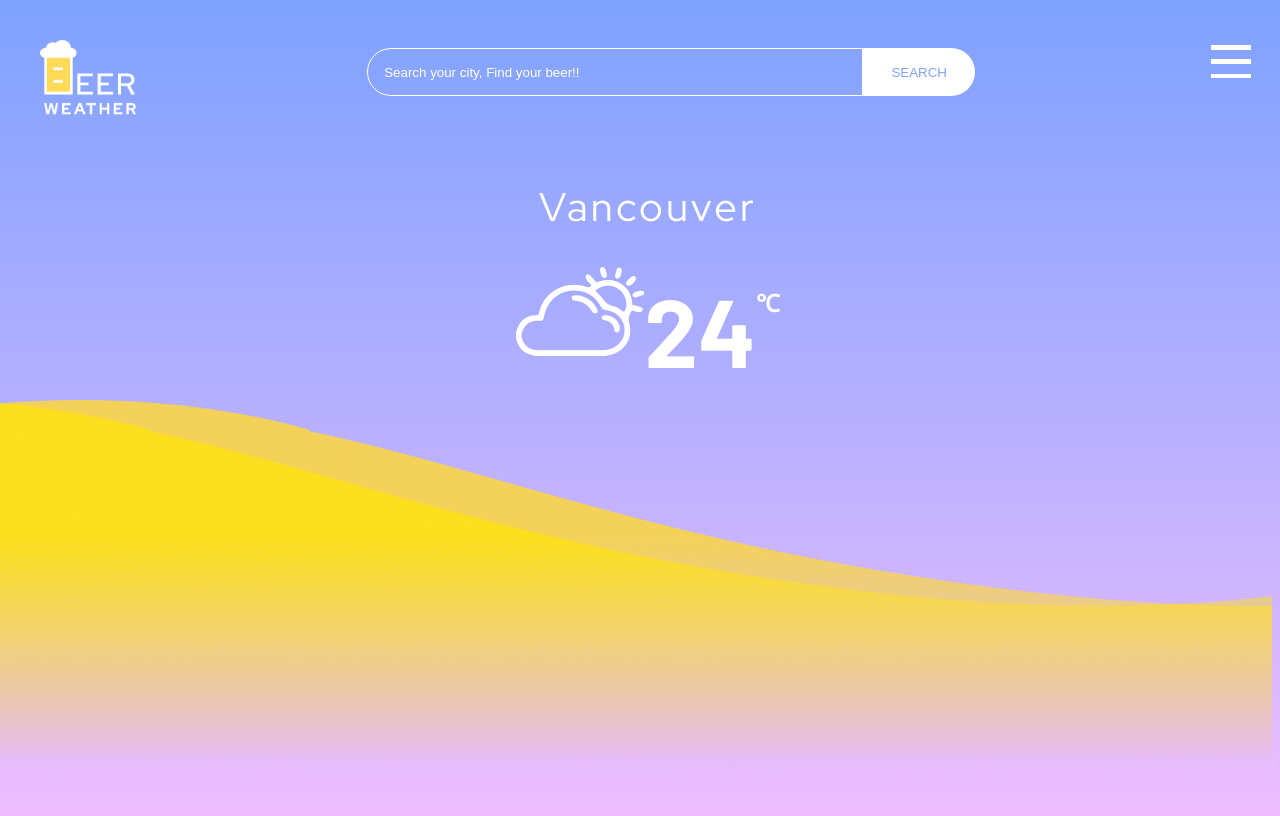
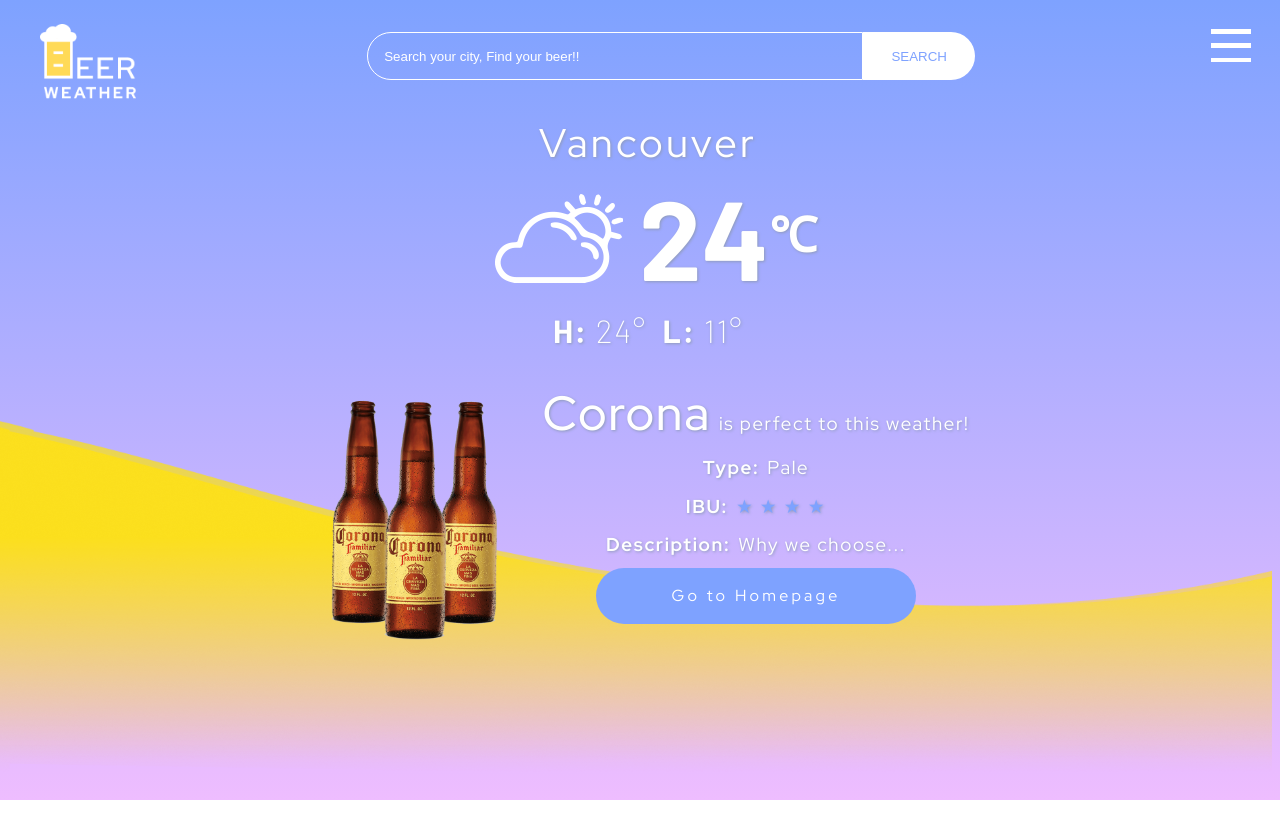
Before and after one commit to kojiokajima/beer-weather, a React (Create React App) app: page / in a window 1280 px wide. Built offline with nearby package versions, Linux system fonts and the light colour scheme.

Commit message:
added beer part scss

```diff
--- a/src/Inae.js
+++ b/src/Inae.js
@@ -1,6 +1,7 @@
 import './sass/main.scss';
 import Logo from './sass/img/fake_logo.png';
 import icon from './sass/img/icon.png';
+import Beer from './sass/img/coronas.png';
 
 function Inae() {
   return (
@@ -26,6 +27,37 @@
                 <h1 className="temp-large">24</h1>
                 <h2 className="temp-c-small">℃</h2>
             </div>
+            <div className="temp-high-low">
+                <h3><b>H:</b> 24°</h3>
+                <h3><b>L:</b> 11°</h3>
+            </div>
+        </div>
+        <div className="beer-info">
+            <img src={Beer} className="beer-img" />
+            <div className="beer-text">
+                <div className="beer-title">
+                    <h2 className="beer-name">Corona</h2>
+                    <h3 className="beer-name2"> is perfect to this weather!</h3>
+                </div>
+                <div className="beer-contents">
+                    <div className="beer-describe">
+                        <h3 className="question">Type: </h3>
+                        <h3 className="answer">Pale</h3>
+                    </div>
+                    <div className="beer-describe">
+                        <h3 className="question">IBU: </h3>
+                        <h3 className="answer star">★ ★ ★ ★ </h3>
+                    </div>
+                    <div className="beer-describe">
+                        <h3 className="question">Description: </h3>
+                        <h3 className="answer">Why we choose...</h3>
+                    </div>
+
+                <button className="btn-link">Go to Homepage</button>
+                </div>
+
+            </div>
+
         </div>
         <div className="beer-wave-all">
             <div className="beer-waves">
--- a/src/sass/main.scss
+++ b/src/sass/main.scss
@@ -3,17 +3,23 @@
 
 body{
     @include background-color;
+    background-repeat: no-repeat;
+    background-attachment: fixed;
     font-family: $text-font;
+}
 
-}
+
 
 .nav-bar{
     padding: 2rem;
     @include row;
     justify-content: space-between;
+    margin-bottom: -3rem;
+    margin-top: -1rem;
     .nav-logo{
         width: 6rem;
         height: auto;
+
     }
 
     .search{
@@ -40,7 +46,7 @@
             background-color: $color-white;
             outline: none;
             &:hover{
-                color: $color-primary-violet;
+                color: $color-primary-blue-dark;
             }
         }
 
@@ -76,7 +82,7 @@
         background-image: url("./img/beer-wave-y3.png");
         background-size: cover;
         @include wave;
-        z-index: -1;
+        z-index: -2;
 
 
     }
@@ -91,6 +97,8 @@
         background-image: url("./img/beer-wave-y4.png");
         background-size: cover;
         @include wave1;
+        z-index: -1;
+
 
     }
 
@@ -100,22 +108,112 @@
     @include column;
     align-items: center;
     color: $color-white;
+    text-shadow: 1px 1px 3px $color-primary-blue-shadow;
+
     .temp-main-cityname{
         font-weight: 400;
         letter-spacing: 0.2rem;
         font-size: 2.5rem;
+        margin-bottom: -0.5rem;
     }
     .temp-main-large{
         @include row;
         justify-content: center;
+        margin-bottom: -0.5rem;
         .temp-icon-large{
-            width: 100%;
-            height: 100%;
+            width: 70%;
+            height: 70%;
+            padding: 2rem 1rem 1rem 1rem;
         }
         .temp-large{
             font-family: $number-font;
-            font-size: 6rem;
+            font-size: 7rem;
             line-height: 0rem;
+        }
+
+        .temp-c-small{
+            font-size: 3rem;
+
+        }
+    }
+
+    .temp-high-low{
+        @include row;
+        font-family: $number-font;
+        letter-spacing: 0.1rem;
+        h3{
+            font-size: 2rem;
+            font-weight: 200;
+            margin: 0.5rem;
         }
     }
 }
+
+.beer-info{
+    @include row;
+    justify-content: center;
+    color: $color-white;
+    text-shadow: 1px 1px 3px $color-primary-blue-shadow;
+    letter-spacing: 0.1rem;
+    padding: 2rem;
+
+    img{
+        width: 11rem;
+        height: 100%;
+        padding-right: 2.5rem;
+    }
+
+    .beer-text{
+        @include column;
+        margin-top: -3rem;
+        .beer-title{
+            @include row;
+            align-items: baseline;
+            text-align: center;
+            margin-bottom: -3rem;
+            h2{
+                font-size: 3rem;
+                font-weight: 500;
+            }
+            h3{
+                padding-left: 0.5rem;
+                font-weight: 200;
+            }
+        }
+        .beer-contents{
+            @include column;
+            align-items: center;
+            letter-spacing: 0.1rem;
+            .beer-describe{
+                @include row;
+                font-size: 1rem;
+                margin-bottom: -1.5rem;
+                .answer{
+                    font-weight: 200;
+                    padding-left: 0.5rem;
+                }
+                .star{
+                    color: $color-primary-blue;
+                }
+            }
+        }
+
+        .btn-link{
+            width: 20rem;
+            height: 3.5rem;
+            outline: none;
+            border: 0;
+            border-radius: 5rem;
+            color: $color-white;
+            font-family: $text-font;
+            font-size: 1rem;
+            font-weight: 400;
+            letter-spacing: 0.2rem;
+            background-color: $color-primary-blue;
+            margin-top: 1rem;
+            &:hover{
+                background-color: $color-primary-blue-dark;
+            }
+        }
+    }
+}
--- a/src/sass/value.scss
+++ b/src/sass/value.scss
@@ -3,6 +3,10 @@
 $number-font: 'Barlow', sans-serif;
 
 $color-primary-blue: #7EA2FF;
+$color-primary-blue-dark: #476fd4;
+$color-primary-blue-shadow: #8f9bbb;
+
+
 $color-primary-violet: #EEBDFF;
 $color-primary-yellow: #FFDA57;
 
```
Also changed, not shown: src/sass/img/coronas.png (added).
